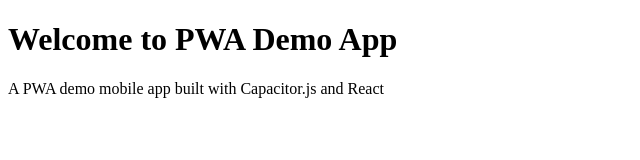
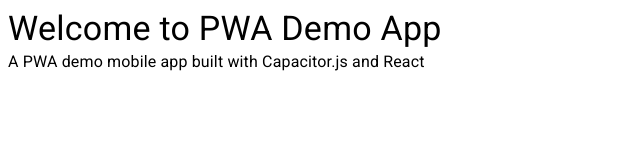
Before and after one commit to dhruv-m-patel/capacitor-plugin-showcase, a React app: page / in a window 1280 px wide. Shown: the whole page, without its empty margins (0-640 px from the left). Built offline with nearby package versions, Linux system fonts and the light colour scheme.

Commit message:
feat: Add material ui (#2)
* feat: add material-ui packages

* refactor: use material-ui components

```diff
--- a/package.json
+++ b/package.json
@@ -29,6 +29,8 @@
         "@capacitor/cli": "^2.4.2",
         "@capacitor/core": "^2.4.2",
         "@capacitor/ios": "^2.4.2",
+        "@material-ui/core": "^4.11.0",
+        "@material-ui/icons": "^4.9.1",
         "@testing-library/jest-dom": "^5.11.5",
         "@testing-library/react": "^11.1.0",
         "@testing-library/user-event": "^12.1.10",
--- a/public/index.html
+++ b/public/index.html
@@ -8,6 +8,8 @@
     <link rel="icon" type="image/svg+xml" href="./images/logo.svg" />
     <link rel="apple-touch-icon" href="./images/logo.svg" />
     <link rel="manifest" href="./manifest.json" />
+    <link rel="stylesheet" href="https://fonts.googleapis.com/css?family=Roboto:300,400,500,700&display=swap" />
+    <link rel="stylesheet" href="https://fonts.googleapis.com/icon?family=Material+Icons" />
     <title>PWA Demo App</title>
   </head>
   <body>
--- /dev/null
+++ b/src/components/App.css
@@ -0,0 +1,4 @@
+.root {
+    font-family: 'Roboto', Arial, Helvetica, sans-serif;
+    font-size: 16px;
+}
--- a/src/components/App.js
+++ b/src/components/App.js
@@ -1,10 +1,12 @@
 import React from 'react'
+import { Box, Typography } from '@material-ui/core'
+import './App.css'
 
 export default function App() {
     return (
-        <div>
-            <h1>Welcome to PWA Demo App</h1>
-            <p>A PWA demo mobile app built with Capacitor.js and React</p>
-        </div>
+        <Box className="root">
+            <Typography variant="h4">Welcome to PWA Demo App</Typography>
+            <Typography>A PWA demo mobile app built with Capacitor.js and React</Typography>
+        </Box>
     )
 }
```
Also changed, not shown: 1 other file.
